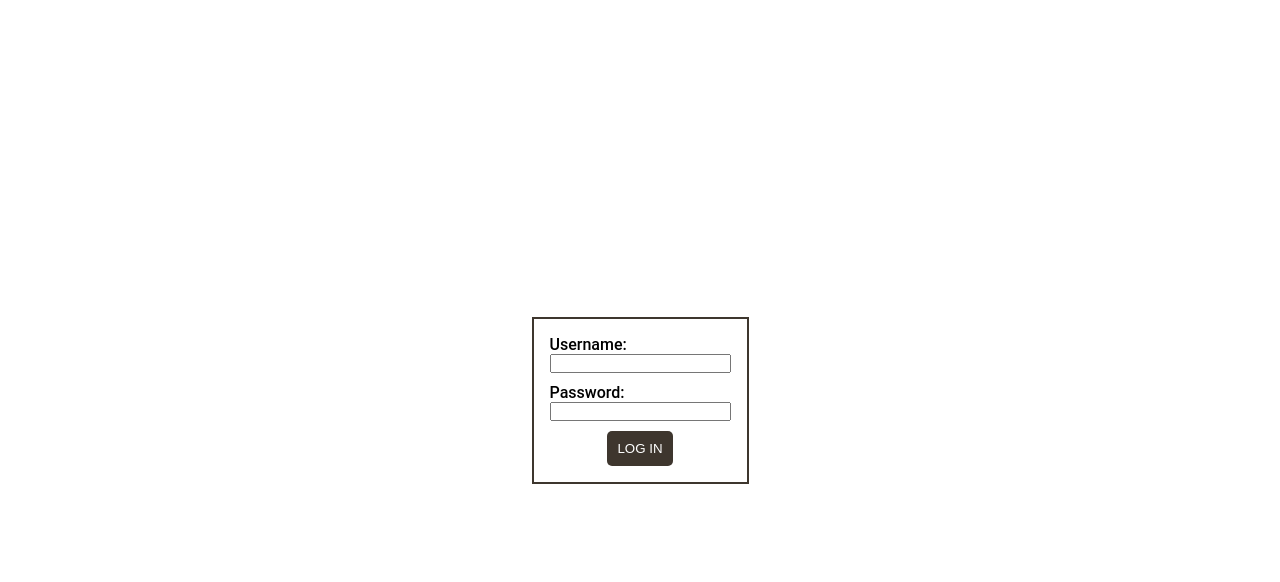
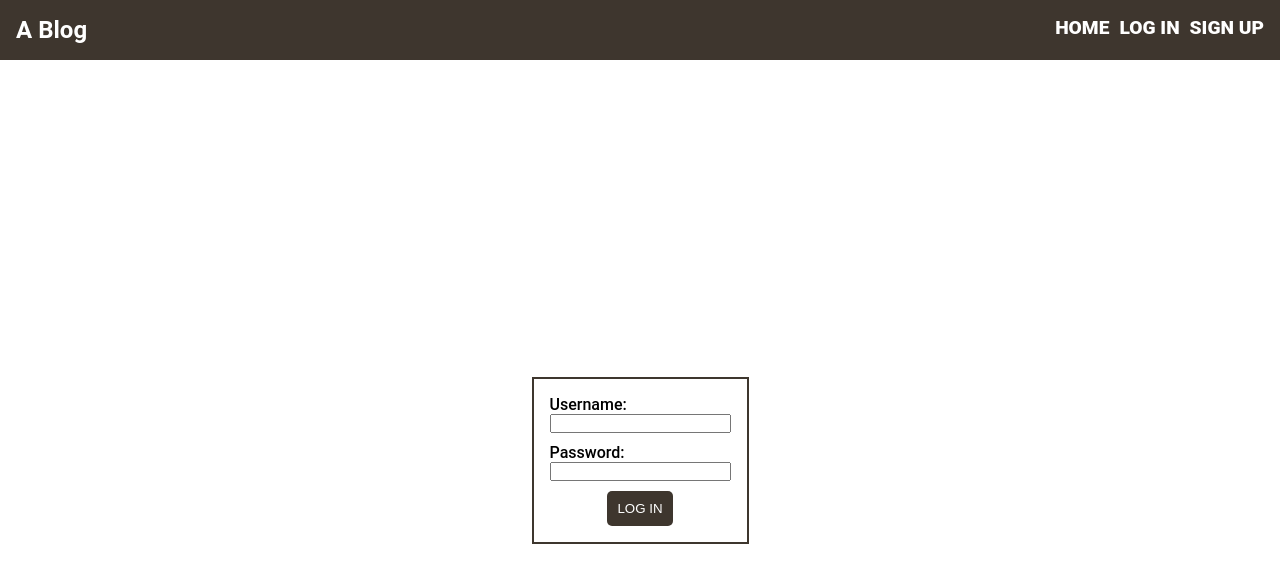
Before and after one commit to AirDevil188/blog_api, a React (Vite) app in the folder cms_frontend/: page /log-in in a window 1280 px wide. Shown: the top 582 px of the page. Built offline with nearby package versions, Linux system fonts and the light colour scheme.

Commit message:
add: Navbar component with styling

```diff
--- a/cms_frontend/src/App.jsx
+++ b/cms_frontend/src/App.jsx
@@ -1,10 +1,12 @@
 import { useEffect, useState } from "react";
 import { Outlet } from "react-router-dom";
 import { validateJWT } from "./helper/validateJWT";
+import NavBar from "./components/Navbar";
 
 const App = () => {
   const [userObject, setUserObject] = useState({ token: null, username: null });
   const [errors, setErrors] = useState(null);
+  const [hamburger, setHamburger] = useState(false);
 
   useEffect(() => {
     const token = validateJWT();
@@ -19,6 +21,12 @@ const App = () => {
 
   return (
     <>
+      <NavBar
+        user={userObject}
+        setUserObject={setUserObject}
+        hamburger={hamburger}
+        setHamburger={setHamburger}
+      />
       <Outlet
         context={{
           userObject: [userObject, setUserObject],
--- /dev/null
+++ b/cms_frontend/src/components/Navbar.jsx
@@ -0,0 +1,65 @@
+import styles from "./Navbar.module.css";
+import { RxHamburgerMenu } from "react-icons/rx";
+import { Link, useNavigate } from "react-router-dom";
+import PropTypes from "prop-types";
+import useClickOutside from "../hooks/useClickOutside";
+
+const NavBar = ({ user, setUserObject, hamburger, setHamburger }) => {
+  const navigate = useNavigate();
+  const handleLogOut = () => {
+    localStorage.clear();
+    setUserObject({ ...user, username: null, token: null });
+    navigate("/log-in");
+  };
+
+  const handleOutsideClick = () => {
+    setHamburger(false);
+  };
+
+  const ref = useClickOutside(handleOutsideClick);
+
+  return (
+    <>
+      <header ref={ref}>
+        <button
+          className={styles.hamburgerBtn}
+          onClick={() => setHamburger(!hamburger)}
+        >
+          <RxHamburgerMenu size={30} />
+        </button>
+        <section className={styles.logoSection}>
+          <h1>A Blog</h1>
+        </section>
+        <nav className={styles.nav}>
+          <menu className={hamburger ? styles.menuOpen : styles.menuClose}>
+            <Link to={"/"} onClick={() => setHamburger(false)}>
+              <li>Home</li>
+            </Link>
+            {!user.token ? (
+              <>
+                <Link to={"/log-in"} onClick={() => setHamburger(false)}>
+                  <li>Log In</li>
+                </Link>
+                <Link to={"/sign-up"} onClick={() => setHamburger(false)}>
+                  <li>Sign Up</li>
+                </Link>
+              </>
+            ) : (
+              <>
+                <li onClick={handleLogOut}>Log Out</li>
+              </>
+            )}
+          </menu>
+        </nav>
+      </header>
+    </>
+  );
+};
+
+NavBar.propTypes = {
+  user: PropTypes.object,
+  setUserObject: PropTypes.func,
+  hamburger: PropTypes.bool,
+  setHamburger: PropTypes.func,
+};
+export default NavBar;
--- /dev/null
+++ b/cms_frontend/src/components/Navbar.module.css
@@ -0,0 +1,76 @@
+:root {
+  ---header-bg-color: #3e362e;
+}
+
+header {
+  display: grid;
+  grid-template-columns: 1fr 2fr 1fr;
+  padding: 1rem;
+  background-color: var(---header-bg-color);
+  color: #fff;
+}
+
+menu {
+  display: none;
+  gap: 10px;
+  font-size: 1.2rem;
+  text-transform: uppercase;
+  font-weight: 800;
+}
+
+a {
+  text-decoration: none;
+  color: #fff;
+}
+
+li {
+  list-style: none;
+}
+
+.logoSection {
+  display: flex;
+  flex-flow: column wrap;
+  align-items: flex-end;
+  grid-column: 3/3;
+}
+
+.nav {
+  display: flex;
+  flex-flow: column wrap;
+  grid-column: 2/2;
+}
+
+.hamburgerBtn {
+  border: none;
+  background: none;
+  text-align: left;
+}
+
+.menuOpen {
+  display: flex;
+  flex-flow: column wrap;
+  align-items: center;
+}
+
+@media (min-width: 800px) {
+  .hamburgerBtn {
+    display: none;
+  }
+
+  .nav {
+    flex-flow: row wrap;
+    justify-content: flex-end;
+    grid-column: 3/3;
+  }
+
+  menu {
+    display: flex;
+    flex-flow: row wrap;
+    gap: 10px;
+  }
+
+  .logoSection {
+    grid-column: 1/2;
+    align-items: flex-start;
+  }
+}
```
